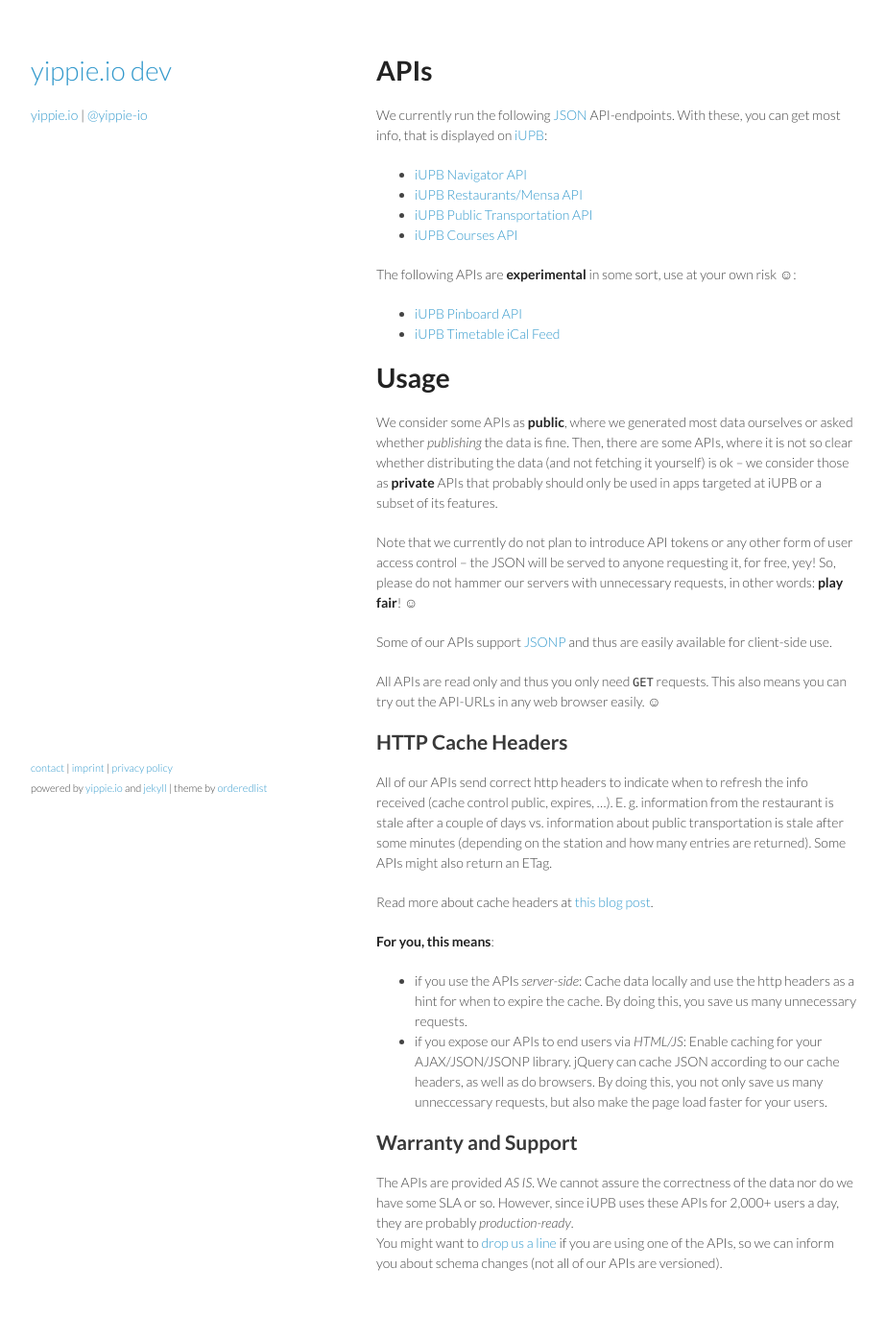
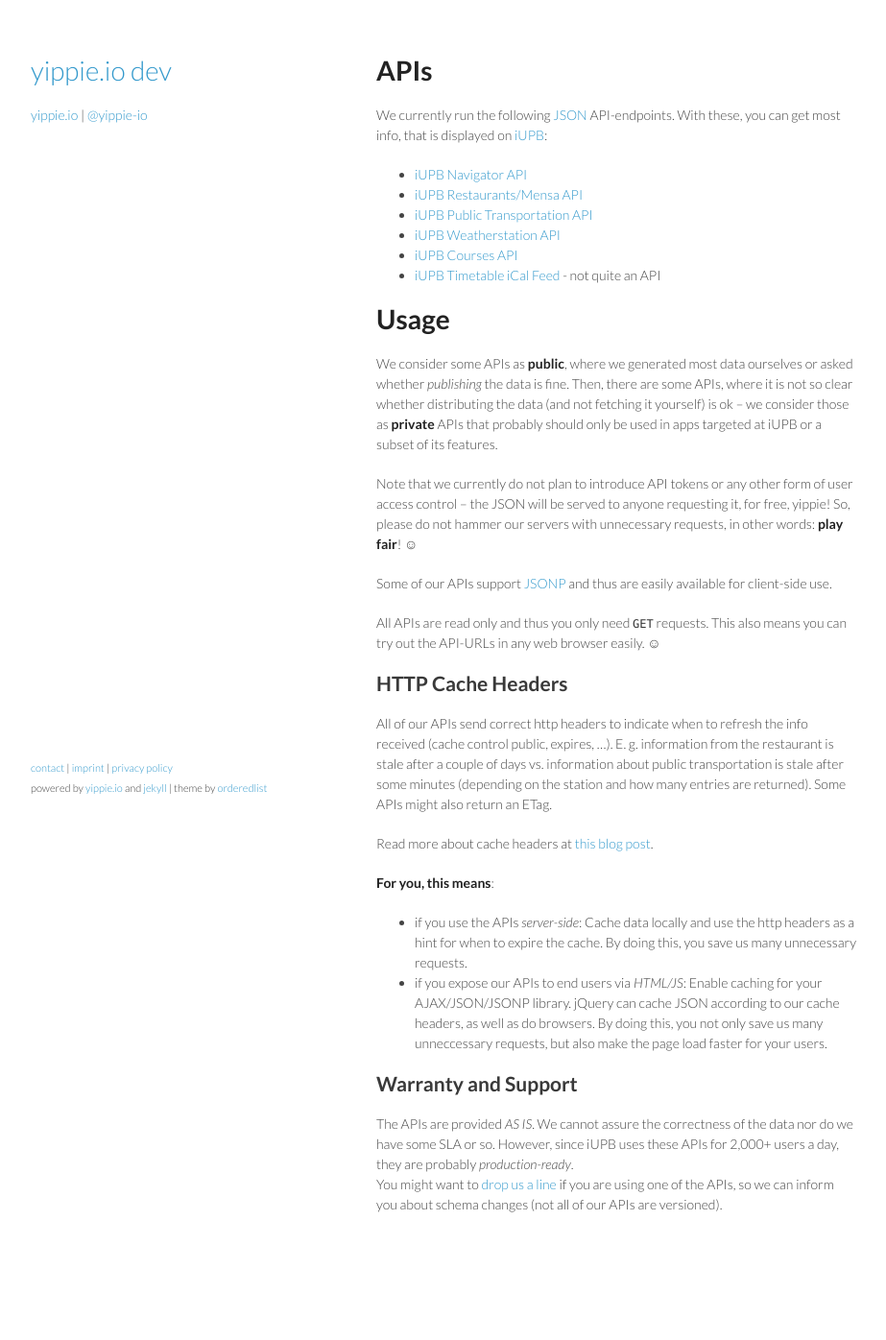
Before and after one commit to yippie-io/yippie-io.github.com, a Jekyll site: the page built from apis.md, in a window 1280 px wide. Shown: the whole page at 96% size, without its empty margins (178-1101 px from the left). Built offline with Jekyll 4.4.1, drawn with Linux system fonts in a browser that asks for light colours; after the commit the page ends 1335 px from its top, so only the background shows below that.

```diff
--- a/apis.md
+++ b/apis.md
@@ -12,11 +12,9 @@ We currently run the following [JSON](http://simple.wikipedia.org/wiki/JSON) API
 * [iUPB Navigator API](/apis.navigator.html)
 * [iUPB Restaurants/Mensa API](/apis.restaurants.html)
 * [iUPB Public Transportation API](/apis.transportation.html)
+* [iUPB Weatherstation API](/apis.weather.html)
 * [iUPB Courses API](/apis.courses.html)
-
-The following APIs are **experimental** in some sort, use at your own risk ☺:
-* [iUPB Pinboard API](/apis.pinboard.html)
-* [iUPB Timetable iCal Feed](/apis.timetable.html)
+* [iUPB Timetable iCal Feed](/apis.timetable.html) - not quite an API
 
 Usage
 =====
@@ -24,7 +22,7 @@ Usage
 We consider some APIs as **public**, where we generated most data ourselves or asked whether _publishing_ the data is fine.
 Then, there are some APIs, where it is not so clear whether distributing the data (and not fetching it yourself) is ok – we consider those as **private** APIs that probably should only be used in apps targeted at iUPB or a subset of its features.
 
-Note that we currently do not plan to introduce API tokens or any other form of user access control – the JSON will be served to anyone requesting it, for free, yey! So, please do not hammer our servers with unnecessary requests, in other words: **play fair**! ☺
+Note that we currently do not plan to introduce API tokens or any other form of user access control – the JSON will be served to anyone requesting it, for free, yippie! So, please do not hammer our servers with unnecessary requests, in other words: **play fair**! ☺
 
 Some of our APIs support [JSONP](http://json-p.org) and thus are easily available for client-side use.
 
```
Also changed, not shown: apis.navigator.md (+8 -1 lines).
